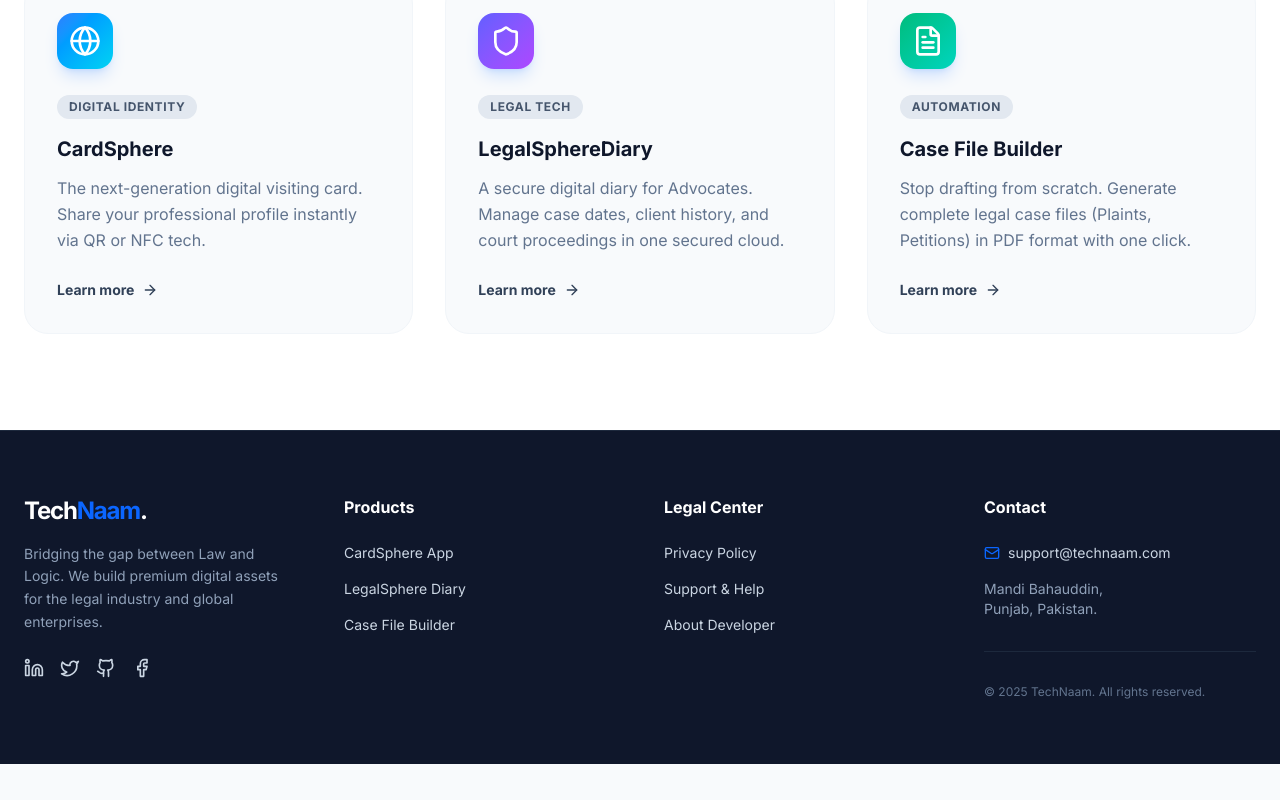
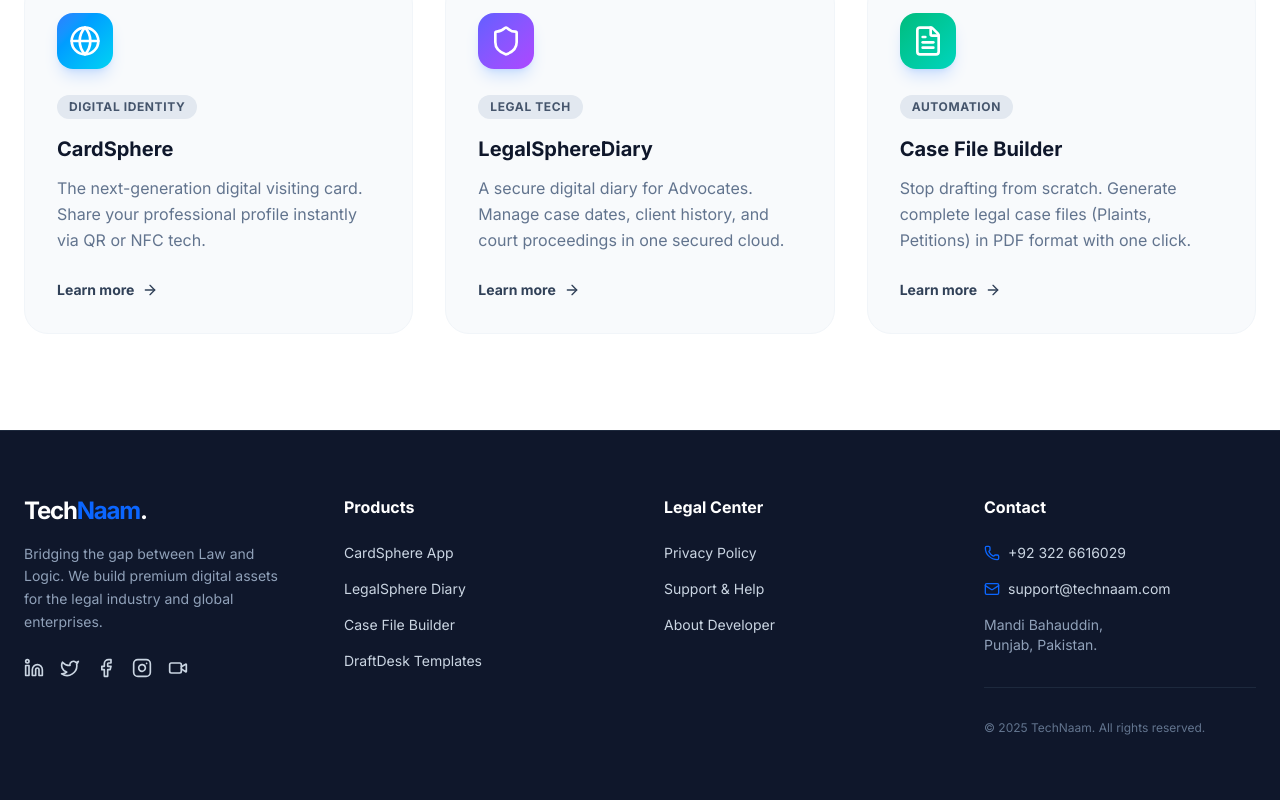
Before and after one commit to atta808/technaamwebsite, a Next.js app: page / in a window 1280 px wide. Shown: the part 1074-1874 px from the top of the page. Before the commit the page ends 1838 px from the top, so only its background shows below. Built offline with nearby package versions, Linux system fonts and the light colour scheme.

Commit message:
Final Polish: Social links, Privacy Policy, and Map Fixes

```diff
--- a/src/components/layout/Footer.tsx
+++ b/src/components/layout/Footer.tsx
@@ -1,13 +1,21 @@
 "use client";
 
 import Link from "next/link";
-import { Github, Linkedin, Twitter, Facebook, Mail } from "lucide-react";
+import {
+  Linkedin,
+  Twitter,
+  Facebook,
+  Mail,
+  Instagram,
+  Phone,
+  Video,
+} from "lucide-react";
 
 export default function Footer() {
   return (
     <footer className="bg-slate-900 text-slate-300 py-16 border-t border-slate-800">
       <div className="max-w-7xl mx-auto px-6 grid grid-cols-1 md:grid-cols-2 lg:grid-cols-4 gap-12">
-        {/* Column 1: Brand & Mission */}
+        {/* Column 1: Brand & Socials */}
         <div>
           <Link
             href="/"
@@ -19,18 +27,53 @@
             Bridging the gap between Law and Logic. We build premium digital
             assets for the legal industry and global enterprises.
           </p>
+
+          {/* Social Media Icons */}
           <div className="flex space-x-4 mt-6">
-            <a href="#" className="hover:text-white transition-colors">
+            <a
+              href="https://www.linkedin.com/in/atta-ur-rehman-dhothar"
+              target="_blank"
+              rel="noopener noreferrer"
+              className="hover:text-white transition-colors"
+              aria-label="LinkedIn"
+            >
               <Linkedin size={20} />
             </a>
-            <a href="#" className="hover:text-white transition-colors">
+            <a
+              href="https://x.com/atta_rehman4"
+              target="_blank"
+              rel="noopener noreferrer"
+              className="hover:text-white transition-colors"
+              aria-label="Twitter / X"
+            >
               <Twitter size={20} />
             </a>
-            <a href="#" className="hover:text-white transition-colors">
-              <Github size={20} />
+            <a
+              href="https://www.facebook.com/share/1AEvKkoSQW/"
+              target="_blank"
+              rel="noopener noreferrer"
+              className="hover:text-white transition-colors"
+              aria-label="Facebook"
+            >
+              <Facebook size={20} />
             </a>
-            <a href="#" className="hover:text-white transition-colors">
-              <Facebook size={20} />
+            <a
+              href="https://www.instagram.com/draftdeskhub?igsh=MXNlamxndnBmdzM4bw=="
+              target="_blank"
+              rel="noopener noreferrer"
+              className="hover:text-white transition-colors"
+              aria-label="Instagram"
+            >
+              <Instagram size={20} />
+            </a>
+            <a
+              href="https://tiktok.com/@technaam"
+              target="_blank"
+              rel="noopener noreferrer"
+              className="hover:text-white transition-colors"
+              aria-label="TikTok"
+            >
+              <Video size={20} />
             </a>
           </div>
         </div>
@@ -63,10 +106,18 @@
                 Case File Builder
               </Link>
             </li>
+            <li>
+              <Link
+                href="/legal-tools"
+                className="hover:text-[#0B66FF] transition-colors"
+              >
+                DraftDesk Templates
+              </Link>
+            </li>
           </ul>
         </div>
 
-        {/* Column 3: Legal & Support (UPDATED) */}
+        {/* Column 3: Legal Center */}
         <div>
           <h3 className="text-white font-bold mb-6">Legal Center</h3>
           <ul className="space-y-4 text-sm">
@@ -102,10 +153,20 @@
           <h3 className="text-white font-bold mb-6">Contact</h3>
           <ul className="space-y-4 text-sm">
             <li className="flex items-center gap-2">
+              <Phone size={16} className="text-[#0B66FF]" />
+              <a
+                href="https://wa.me/923226616029"
+                target="_blank"
+                className="hover:text-white transition-colors"
+              >
+                +92 322 6616029
+              </a>
+            </li>
+            <li className="flex items-center gap-2">
               <Mail size={16} className="text-[#0B66FF]" />
               support@technaam.com
             </li>
-            <li className="text-slate-400">
+            <li className="text-slate-400 mt-2">
               Mandi Bahauddin,
               <br />
               Punjab, Pakistan.
--- a/src/components/maps/GoogleMapSection.tsx
+++ b/src/components/maps/GoogleMapSection.tsx
@@ -20,8 +20,10 @@
   });
 
   const [selectedLocation, setSelectedLocation] = useState(false);
+
+  // Fix: We add this special comment to allow the 'any' type for Google data
+  // eslint-disable-next-line @typescript-eslint/no-explicit-any
   const [placeDetails, setPlaceDetails] = useState<any>(null);
-  const [mapRef, setMapRef] = useState<google.maps.Map | null>(null);
 
   // Custom "TechNaam Blue" Map Style
   const mapOptions = useMemo(
@@ -66,9 +68,8 @@
 
   // Fetch Business Details (Ratings/Reviews) once map loads
   const onMapLoad = useCallback((map: google.maps.Map) => {
-    setMapRef(map);
     // Use the Place ID you found
-    const placeId = "ChIJVVVVVZF9HzkRAISqbh1xCg8";
+    const placeId = process.env.NEXT_PUBLIC_GOOGLE_MAPS_PLACE_ID;
 
     if (placeId && window.google) {
       const service = new window.google.maps.places.PlacesService(map);
@@ -170,7 +171,7 @@
               <a
                 href={
                   placeDetails?.url ||
-                  `https://www.google.com/maps/place/?q=place_id:ChIJVVVVVZF9HzkRAISqbh1xCg8`
+                  `http://googleusercontent.com/maps.google.com/6`
                 }
                 target="_blank"
                 rel="noopener noreferrer"
```
